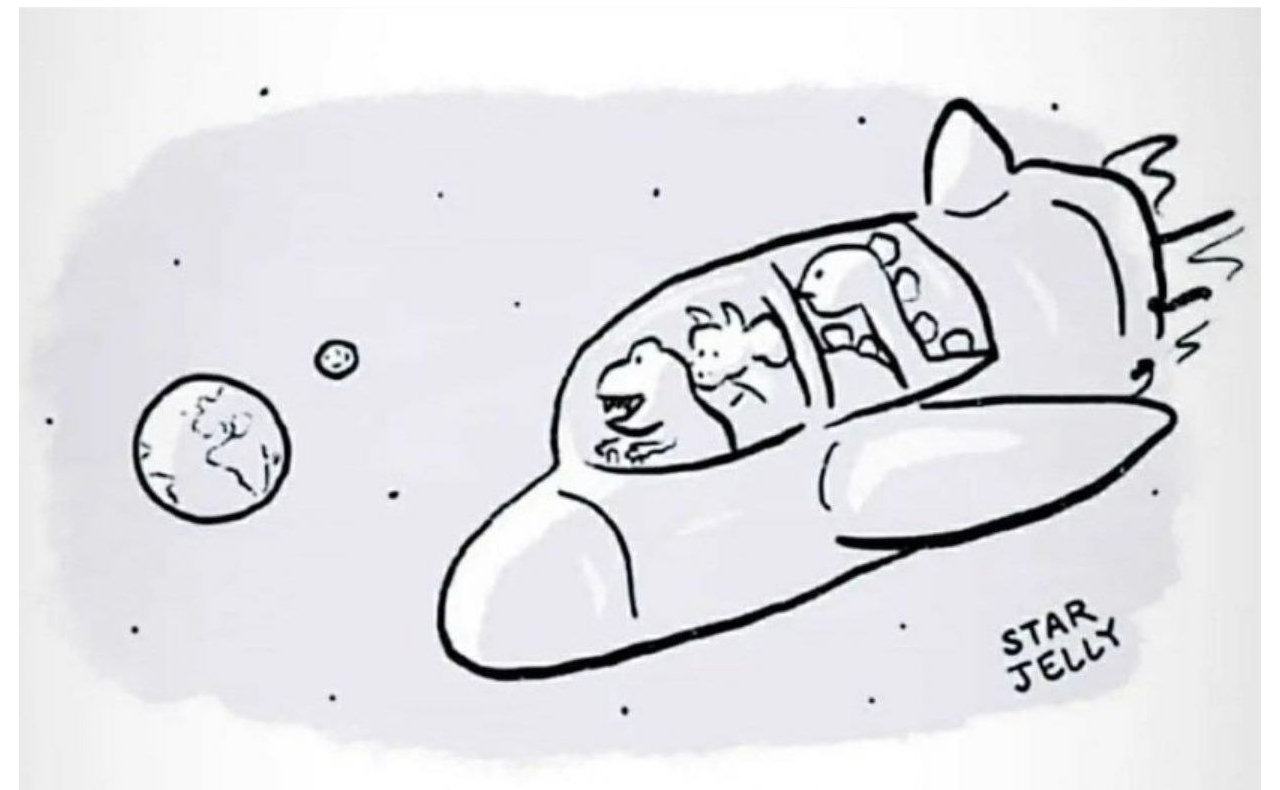
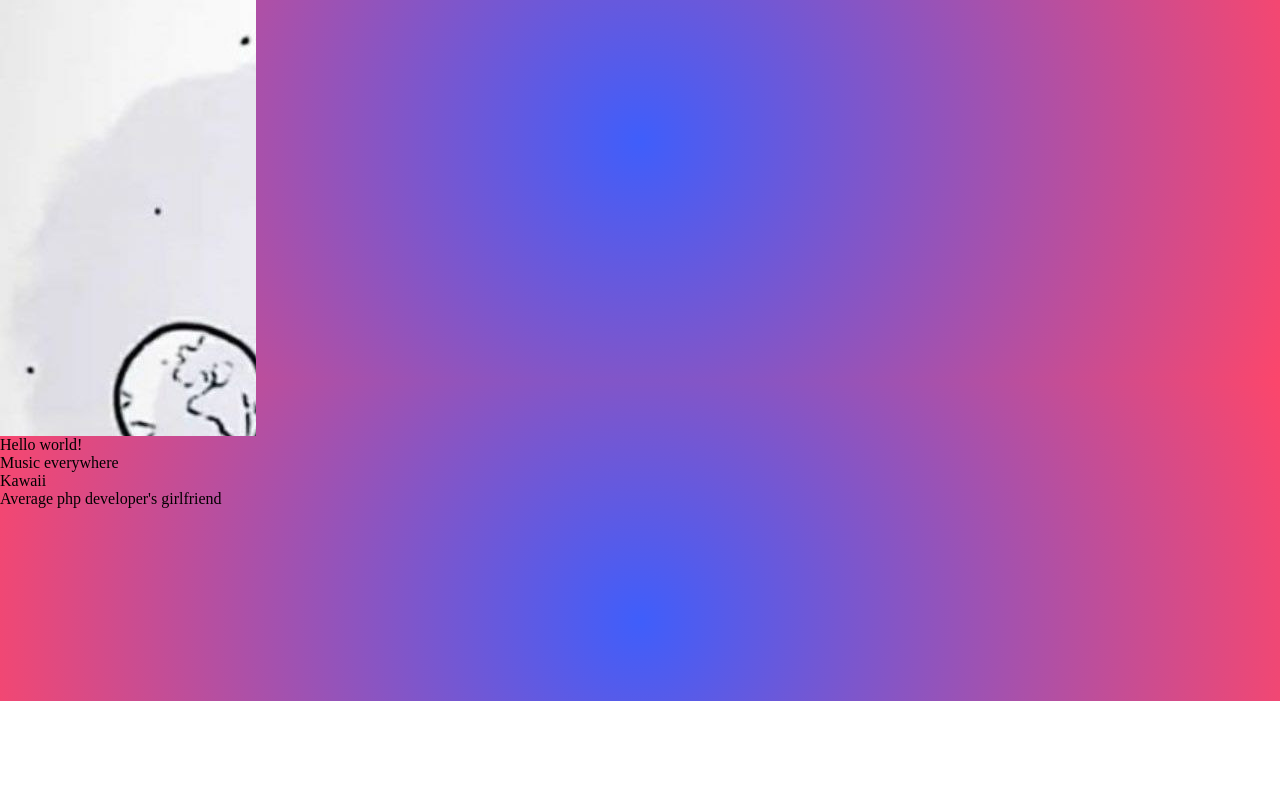
Before and after one commit to nexorqk/cssMemSlider, a plain HTML site: page cssMemSlider/index.html in a window 1280 px wide. Shown: the part 99-889 px from the top of the page. After the commit the page ends 800 px from the top, so only its background shows below. Drawn offline with Linux system fonts and the light colour scheme.

Commit message:
feat: add base styles  (Sun, May 15, 2022 12:47:03 PM)

```diff
--- a/cssMemSlider/index.css
+++ b/cssMemSlider/index.css
@@ -1,12 +1,28 @@
+* {
+  margin: 0;
+  padding: 0;
+  box-sizing: border-box;
+}
+
+body {
+  background: rgb(63, 94, 251);
+  background: radial-gradient(circle, rgba(63, 94, 251, 1) 0%, rgba(252, 70, 107, 1) 100%);
+}
+
+.slider {
+  position: relative;
+  margin: 0 auto;
+  width: 100%;
+  height: 60vh;
+}
+
 .slides {
-  display: flex;
-  flex-direction: column;
-  align-items: center;
+  position: relative;
+  width: 20%;
+  height: 100%;
+  overflow: hidden;
 }
 
 input {
-  width: 0;
-  height: 0;
+  visibility: hidden;
 }
-
-@media (max-width: 768) {}
--- a/cssMemSlider/index.html
+++ b/cssMemSlider/index.html
@@ -10,12 +10,14 @@
 </head>
 
 <body>
+
   <div class="slider">
 
     <input type="radio" name="slider" id="s1" checked>
-    <input type="radio" name="slider" id="s1">
-    <input type="radio" name="slider" id="s1">
-    <input type="radio" name="slider" id="s1">
+    <input type="radio" name="slider" id="s2">
+    <input type="radio" name="slider" id="s3">
+    <input type="radio" name="slider" id="s4">
+    <input type="radio" name="slider" id="s5">
 
     <h1> CSS Mem Slider </h1>
 
```
